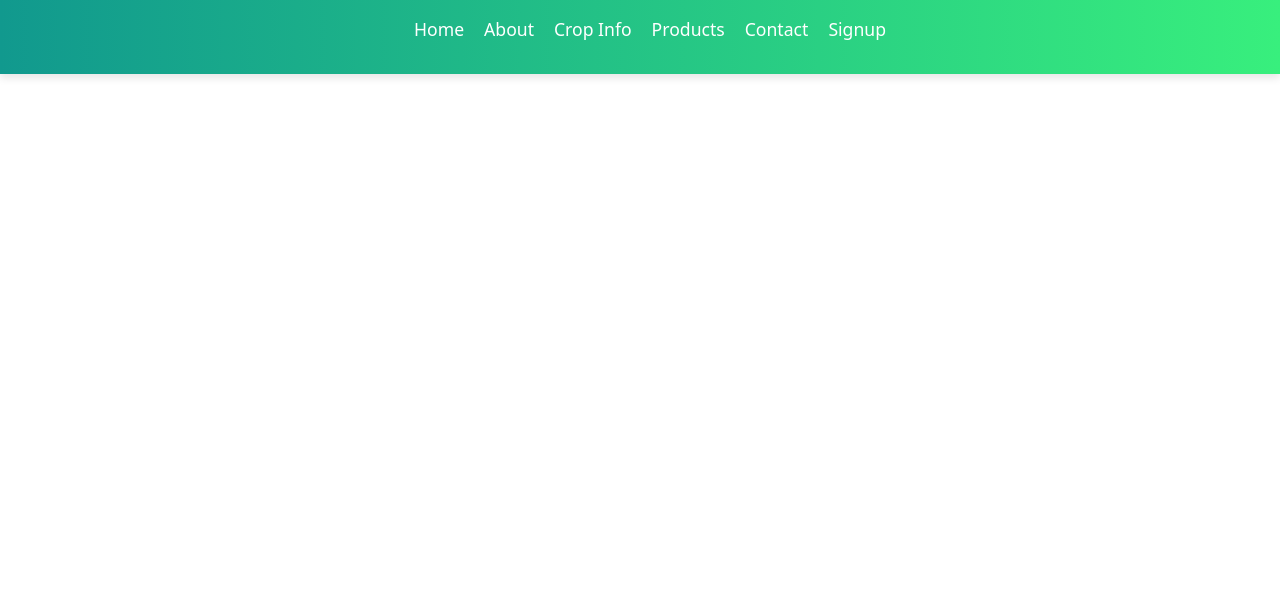
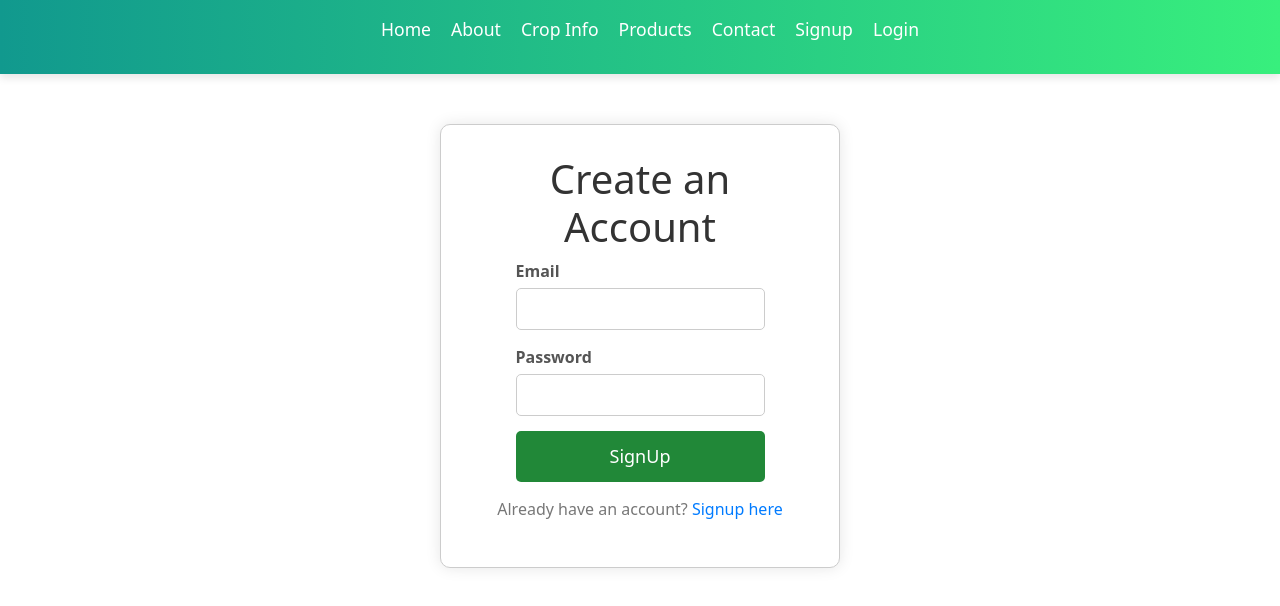
Before and after one commit to PriyankarLavate2005/FarmersMarket, a React (Create React App) app: page /login in a window 1280 px wide. Shown: the top 606 px of the page. Built offline with nearby package versions, Linux system fonts and the light colour scheme.

Commit message:
PrivateCOmponent added

```diff
--- a/src/components/Navbar.js
+++ b/src/components/Navbar.js
@@ -6,6 +6,7 @@ import 'bootstrap/dist/css/bootstrap.min.css'
 import CropInfo from '../CropInfo/CropInfo';
 import { Button } from 'bootstrap';
 import PrivateCompenents from './Privatecomponent';
+import Logout from '../pages/Logout';
 const Navbar = () => {
   const navigate=useNavigate()
 
@@ -21,7 +22,13 @@ const Navbar = () => {
         <li><Link to="/cropInfo">Crop Info</Link></li>
         <li><Link to="/products">Products</Link></li>
         <li><Link to="/contact">Contact</Link></li>
-        <li>{auth ?<Link to="/logout">Logout</Link>:<Link to="/signup">Signup</Link>}</li>
+        {
+        auth?<li><Link to='/logout' element={<Logout/>}>Logout</Link></li>
+        :
+       <>
+        <li><Link to='/signup'>Signup</Link></li>
+        <li><Link to='/login'>Login</Link></li></>
+     }
       </ul>
       <div className="navbar-buttons">
          {/* <button onClick={Logout}>Logout</button> */}
--- /dev/null
+++ b/src/pages/Login.js
@@ -0,0 +1,60 @@
+import React, { useState, useEffect } from 'react';
+import './Login.css';
+import { useNavigate } from 'react-router-dom';
+import axios from 'axios'
+function Login(){
+
+    const [email, setemail] = useState('')
+    const [password, setpassword] = useState('')
+
+    const Navigate = useNavigate()
+    const Submitform = async (e) => {
+        e.preventDefault()
+        let result=await fetch("http://127.0.0.1:5000/login",{
+            method:'post',
+            body:JSON.stringify({email,password}),
+            headers:{
+                'Content-Type':'application/json'
+            }
+        })
+
+    result=await result.json();
+    console.warn(result)
+    if(result.email){
+        localStorage.setItem('user',JSON.stringify(result))
+        Navigate('/')
+    }
+    else{
+        alert("please enter Correct details")
+    }
+    }
+    useEffect(() => {
+        const auth = localStorage.getItem('user')
+        if (auth) {
+            Navigate('/')
+        }
+
+    })
+    return (
+        <div className="signup-container">
+            <h1>Create an Account</h1>
+            <form method='POST'>
+
+                <div className="form-group">
+                    <label>Email</label>
+                    <input type="email" name="email" onChange={(e) => { setemail(e.target.value) }} required />
+                </div>
+
+                <div className="form-group">
+                    <label>Password</label>
+                    <input type="password" name="password" onChange={(e) => { setpassword(e.target.value) }} required />
+                </div>
+                <button className="signup-button" onClick={Submitform}>SignUp</button>
+            </form>
+            <p>Already have an account? <a href="/">Signup  here</a></p>
+        </div>
+    );
+
+}
+
+export default Login;
--- a/src/routes/AppRoutes.js
+++ b/src/routes/AppRoutes.js
@@ -8,6 +8,7 @@ import Logout from '../pages/Logout.js';
 import SignUp from '../pages/Signup.js';
 import Navbar from '../components/Navbar';
 import CropInfo from '../CropInfo/CropInfo.js';
+import Login from '../pages/Login.js'
 import PrivateCompenents from '../components/Privatecomponent.js';
 
 const AppRoutes = () => {
@@ -21,10 +22,9 @@ const AppRoutes = () => {
           <Route path="/contact" element={<Contact />} />
           <Route path="/logout" element={<Logout/>} />
           <Route path='/cropInfo' element={<CropInfo />} />
-
         </Route>
         <Route path="/signup" element={<SignUp />} />
-
+        <Route path='/login' element={<Login/>}/>
       </Routes>
     </Router>
   );
```
Also changed, not shown: 1 other file (tests, documents, lock files or other folders).
